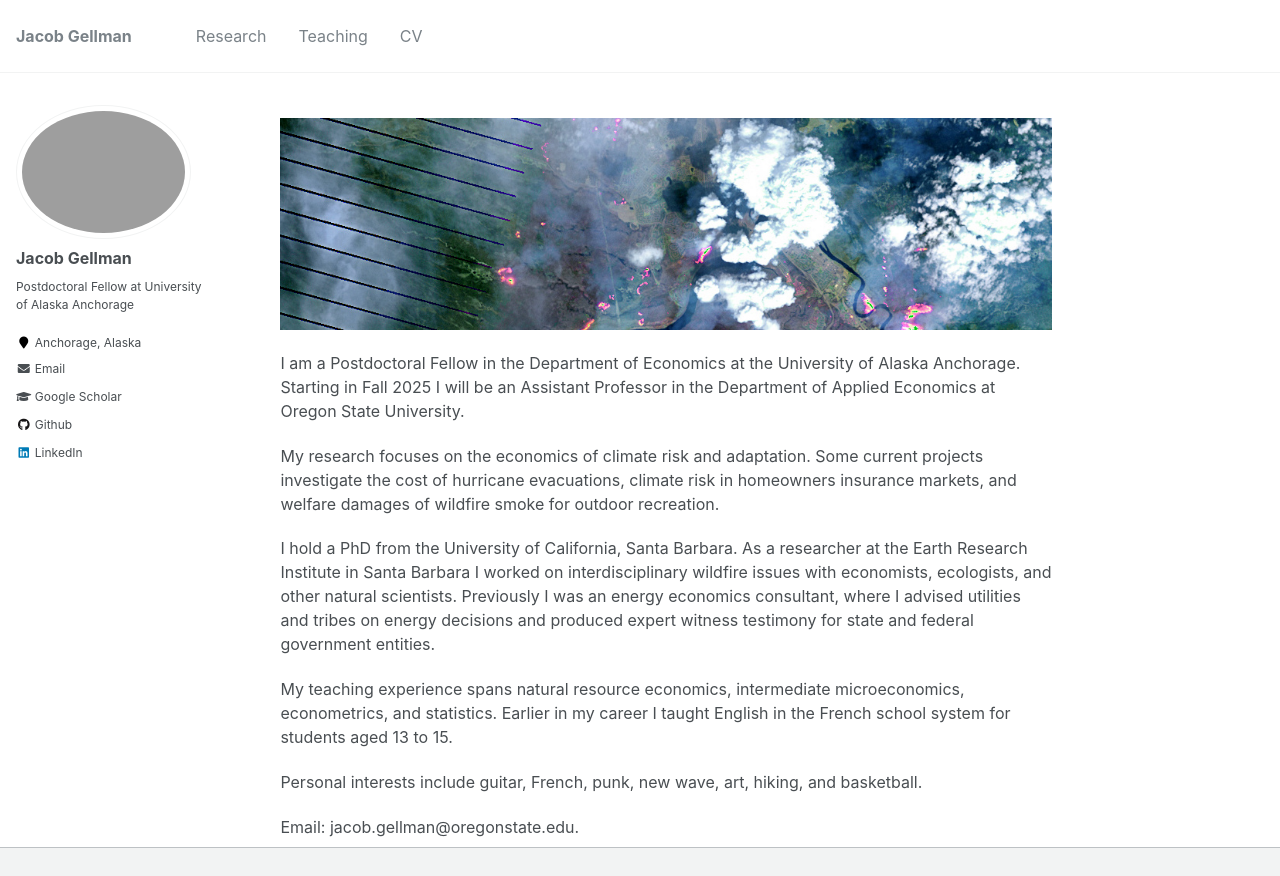
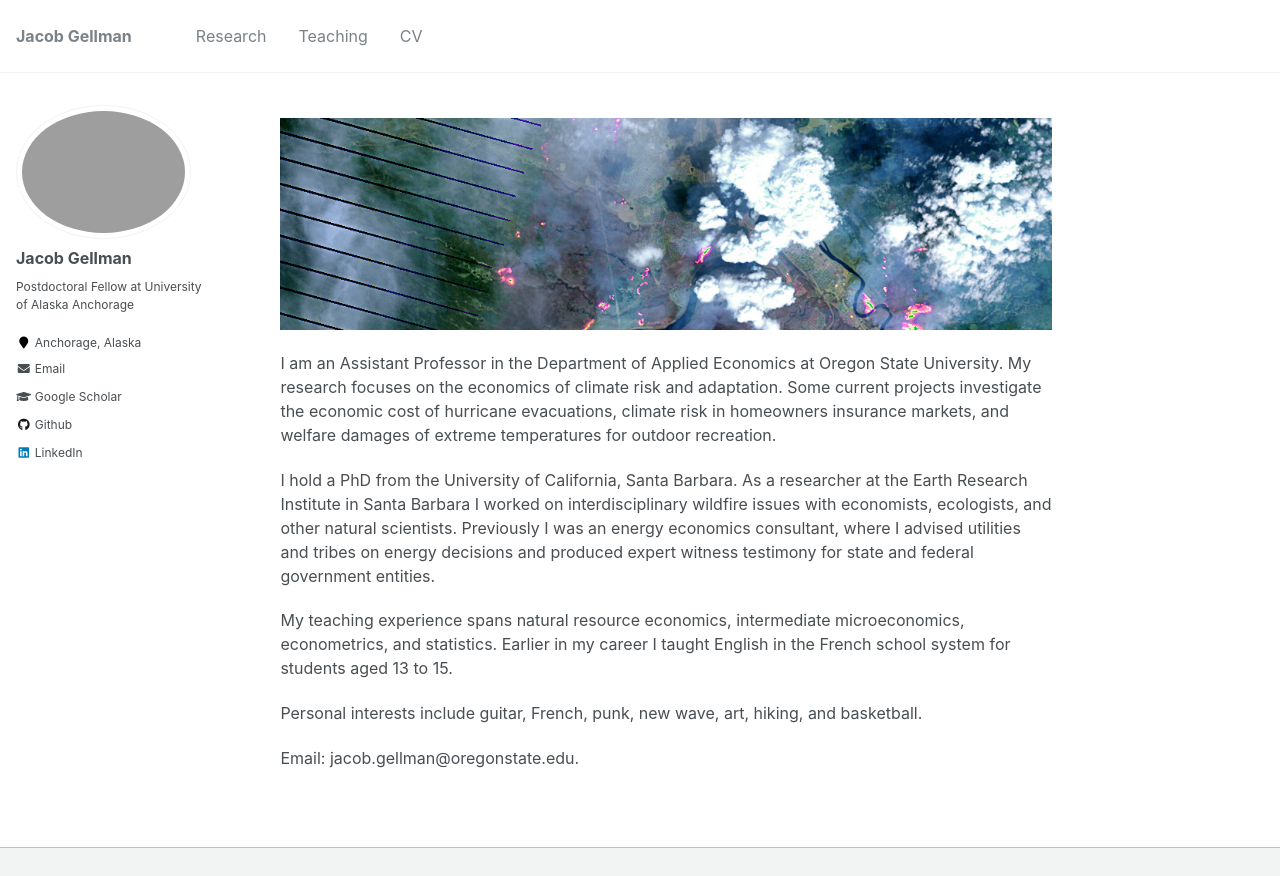
Before and after one commit to jacobgellman/jacobgellman.github.io, a Jekyll site: the page built from _pages/about.md, in a window 1280 px wide and 1028 px high, cut to the strip 0-876 px from the top of the window. Built offline with Jekyll 4.4.1, drawn with Linux system fonts in a browser that asks for light colours.

Commit message:
About page

```diff
--- a/_pages/about.md
+++ b/_pages/about.md
@@ -9,9 +9,7 @@ redirect_from:
 
 ![](images/ft_mcmurray_wiki.png)
 
-I am a Postdoctoral Fellow in the Department of Economics at the University of Alaska Anchorage. Starting in Fall 2025 I will be an Assistant Professor in the Department of Applied Economics at Oregon State University.
-
-My research focuses on the economics of climate risk and adaptation. Some current projects investigate the cost of hurricane evacuations, climate risk in homeowners insurance markets, and welfare damages of wildfire smoke for outdoor recreation.
+I am an Assistant Professor in the Department of Applied Economics at Oregon State University. My research focuses on the economics of climate risk and adaptation. Some current projects investigate the economic cost of hurricane evacuations, climate risk in homeowners insurance markets, and welfare damages of extreme temperatures for outdoor recreation.
 
 I hold a PhD from the University of California, Santa Barbara. As a researcher at the Earth Research Institute in Santa Barbara I worked on interdisciplinary wildfire issues with economists, ecologists, and other natural scientists. Previously I was an energy economics consultant, where I advised utilities and tribes on energy decisions and produced expert witness testimony for state and federal government entities.
 
```
